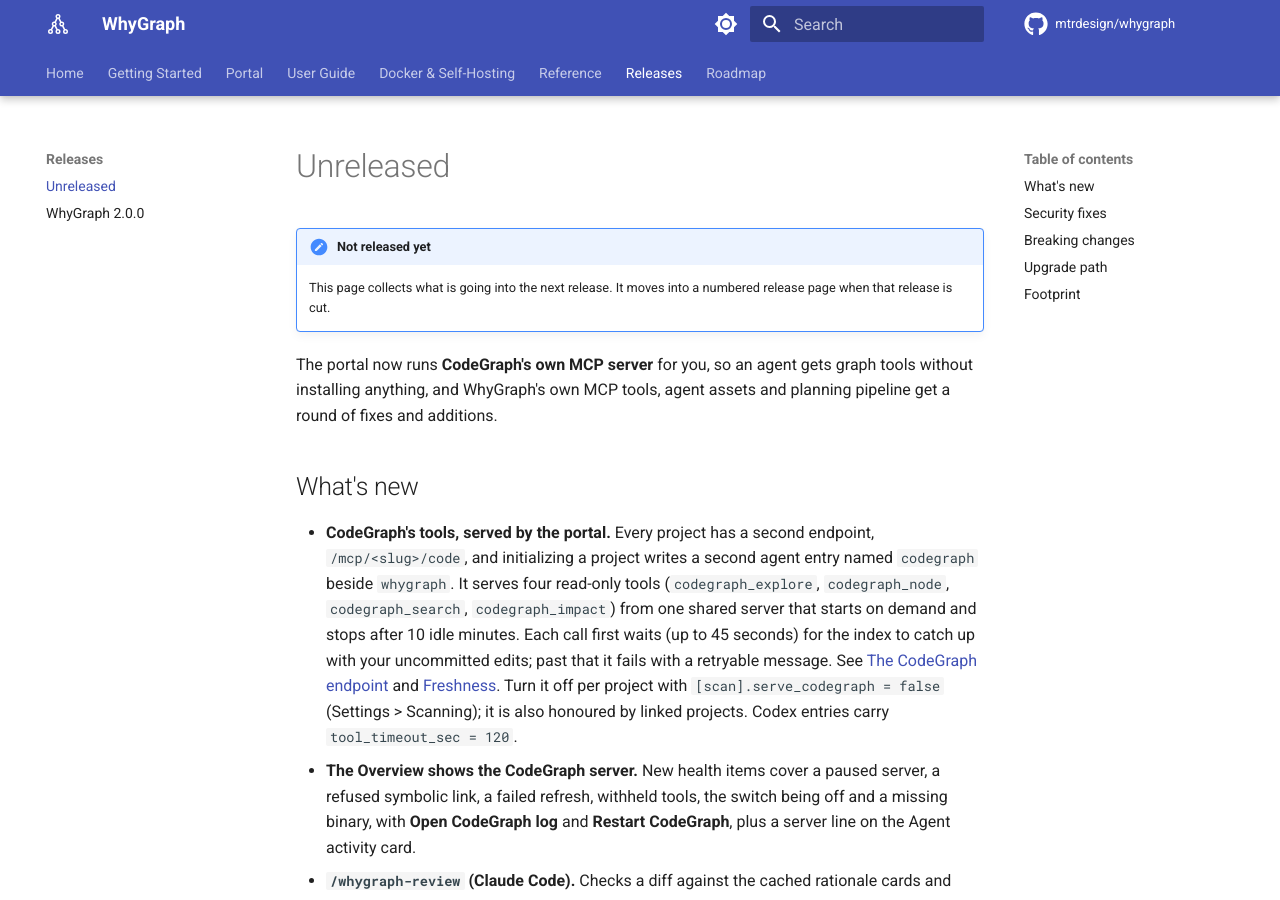
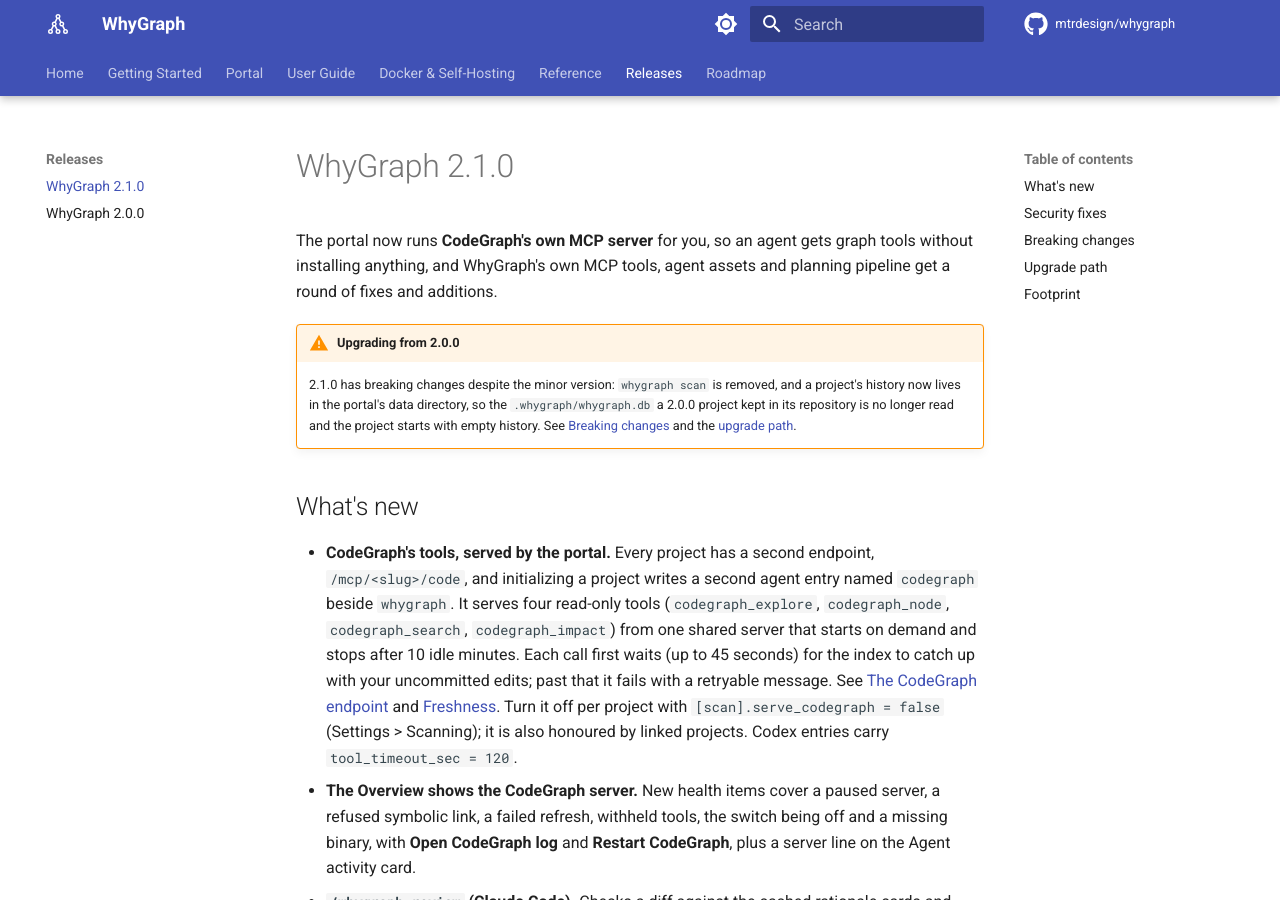
Before and after one commit to mtrdesign/whygraph, an MkDocs documentation site: the page built from docs/releases/2.1.0.md, in a window 1280 px wide and 900 px high. Built offline with MkDocs 1.6.1 and Material for MkDocs 9.7.7, drawn with Linux system fonts in a browser that asks for light colours; comment, search, counter and statistics services are not loaded.

Commit message:
Release 2.1.0 (#71)
Bump the pinned version to 2.1.0 in pyproject.toml, scripts/install.sh,
the README, docs/ and the production compose file, and move the
unreleased notes to docs/releases/2.1.0.md with an upgrade warning for
2.0.0 users (whygraph scan removed, project history no longer read from
the repository).

```diff
--- a/docs/releases/unreleased.md
+++ b/docs/releases/2.1.0.md
@@ -1,12 +1,14 @@
-# Unreleased
-
-!!! note "Not released yet"
-    This page collects what is going into the next release. It moves into a numbered release page when
-    that release is cut.
+# WhyGraph 2.1.0
 
 The portal now runs **CodeGraph's own MCP server** for you, so an agent gets graph tools without
 installing anything, and WhyGraph's own MCP tools, agent assets and planning pipeline get a round of
 fixes and additions.
+
+!!! warning "Upgrading from 2.0.0"
+    2.1.0 has breaking changes despite the minor version: `whygraph scan` is removed, and a project's
+    history now lives in the portal's data directory, so the `.whygraph/whygraph.db` a 2.0.0 project
+    kept in its repository is no longer read and the project starts with empty history. See
+    [Breaking changes](#breaking-changes) and the [upgrade path](#upgrade-path).
 
 ## What's new
 
--- a/mkdocs.yml
+++ b/mkdocs.yml
@@ -113,6 +113,6 @@
       - LLM providers: reference/llm-providers.md
       - Source control providers: reference/providers.md
   - Releases:
-      - Unreleased: releases/unreleased.md
+      - WhyGraph 2.1.0: releases/2.1.0.md
       - WhyGraph 2.0.0: releases/2.0.0.md
   - Roadmap: roadmap.md
--- a/pyproject.toml
+++ b/pyproject.toml
@@ -4,7 +4,7 @@
 # by tests/test_install_script.py and the release workflow. Kept static rather
 # than derived from git: the image build copies pyproject/src but not .git, so a
 # VCS version source would fail at `pip install .` inside Docker.
-version = "2.0.0"
+version = "2.1.0"
 description = "Rationale layer over CodeGraph — explains why code exists, not just what it does."
 requires-python = ">=3.11"
 dependencies = [
```
Also changed, not shown: README.md (+1 -1 lines), docs/deploy/docker.md (+2 -2 lines), docs/getting-started/installation.md (+7 -7 lines), docs/portal/upgrading.md (+4 -1 lines), docs/reference/cli.md (+2 -2 lines), 3 other files.
